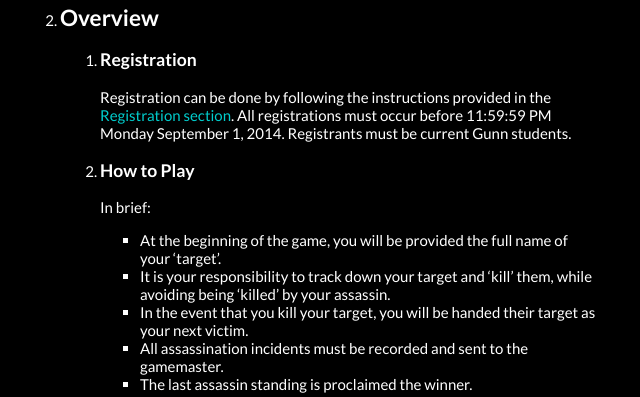
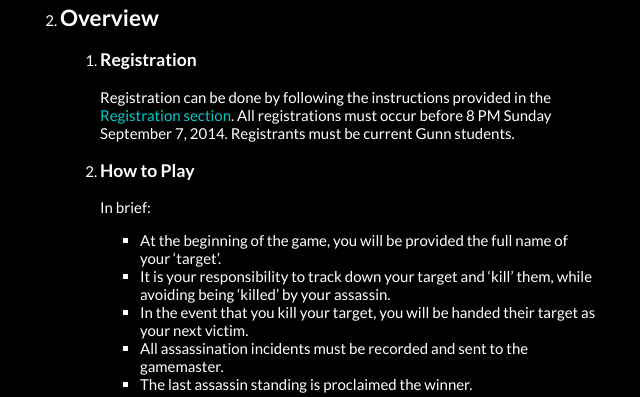
Before and after one commit to ankitr/assassin, a Flask app: page / in a window 1280 px wide. Shown: the part 2011-2408 px from the top of the page, without its empty margins (330-970 px from the left). Run offline with Flask 2, Linux system fonts and the light colour scheme.

Commit message:
Relics of the past removed

```diff
--- a/app/templates/main.html
+++ b/app/templates/main.html
@@ -59,7 +59,7 @@
                     <ol>
                         <li>
                             <h3>Registration</h3>
-                            <p>Registration can be done by following the instructions provided in the <a href="#register">Registration section</a>. All registrations must occur before 11:59:59 PM Monday September 1, 2014. Registrants must be current Gunn students.</p>
+                            <p>Registration can be done by following the instructions provided in the <a href="#register">Registration section</a>. All registrations must occur before 8 PM Sunday September 7, 2014. Registrants must be current Gunn students.</p>
                         </li>
                         <li>
                             <h3>How to Play</h3>
```
